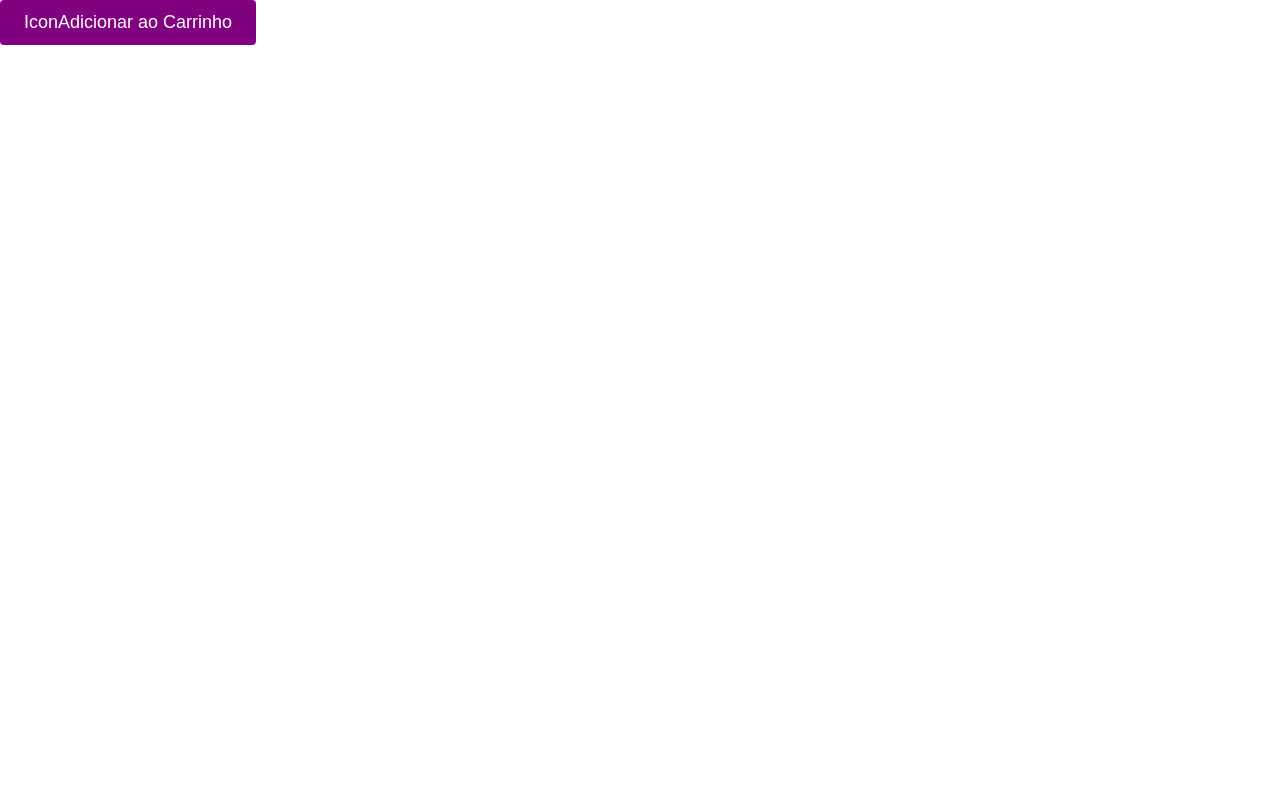
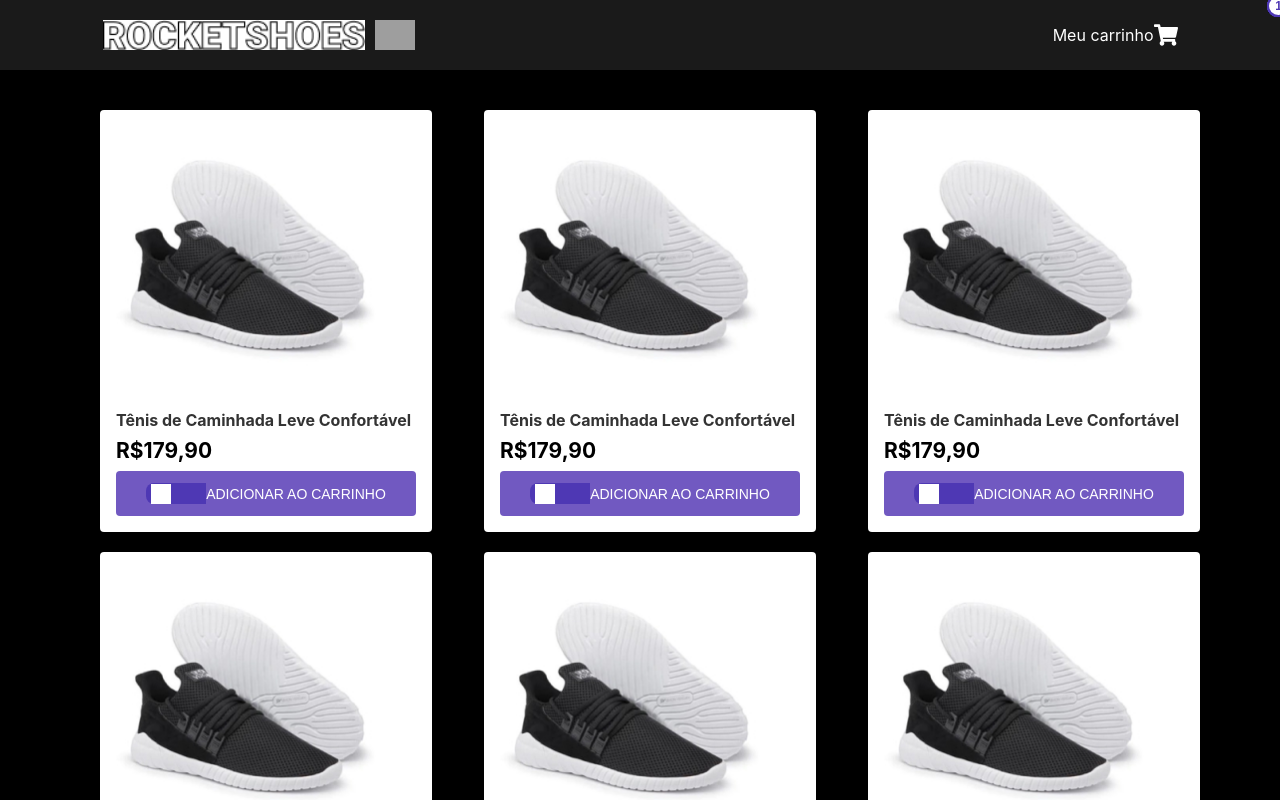
Before and after one commit to Nicolasmoss92/shopping-cart, a React (Create React App) app in the folder cart/: page / in a window 1280 px wide. Shown: the top 800 px of the page. Built offline with nearby package versions, Linux system fonts and the light colour scheme; grey boxes are pictures that could not be loaded.

Commit message:
feat: initial version button

```diff
--- a/cart/src/App.tsx
+++ b/cart/src/App.tsx
@@ -6,11 +6,13 @@ import CheckoutSummary from "./components/layout/checkOut/CheckoutSummary";
 import CheckoutPage from "./pages/CheckOutPage";
 import ListItensPage from "./pages/ListItensPage";
 import Button from "./components/button/Button";
+import CardButton from "./components/layout/card/CardButton";
+import CardGridPage from "./pages/ListItensPage";
 
 function App() {
   return (
     <div className="App">
-      <Button title="Adicionar ao Carrinho" showIcon={true} primary={true} large={true} />
+      <CardGridPage />
     </div>
   );
 }
--- a/cart/src/components/button/Button/index.tsx
+++ b/cart/src/components/button/Button/index.tsx
@@ -1,10 +1,10 @@
 import { ButtonProps } from '../../../types/button/buttonTypes';
-import { StyledButton } from './styles';  // Importa os estilos
+import { StyledButton } from './styles';
 
-const Button: React.FC<ButtonProps> = ({ title, showIcon, primary, large, onClick, ...props }) => {
+const Button: React.FC<ButtonProps> = ({ title, showIcon, primary, large, onClick, icon, ...props }) => {
   return (
     <StyledButton primary={primary} large={large} onClick={onClick} {...props}>
-      {showIcon && <span>Icon</span>}
+      {showIcon && icon}
       {title}
     </StyledButton>
   );
--- a/cart/src/components/button/Button/styles.ts
+++ b/cart/src/components/button/Button/styles.ts
@@ -2,11 +2,25 @@ import styled from 'styled-components';
 import { ButtonStyleProps } from '../../../types/button/buttonStyles';
 
 export const StyledButton = styled.button<ButtonStyleProps>`
-  background-color: ${(props) => (props.primary ? 'purple' : 'gray')};
-  font-size: ${(props) => (props.large ? '18px' : '14px')};
-  padding: ${(props) => (props.large ? '12px 24px' : '8px 16px')};
-  color: white;
+  display: flex;
+  align-items: center;
+  justify-content: center;
+  background-color: ${(props) => (props.primary ? '#7159c1' : '#ccc')};  // Fundo roxo se for primary
+  color: #fff;
   border: none;
   border-radius: 4px;
+  padding: ${(props) => (props.large ? '12px 24px' : '8px 16px')};  // Define tamanho via props
   cursor: pointer;
+  font-size: 14px;
+  transition: background-color 0.3s;
+  width: ${(props) => (props.large ? '300px' : '200px')};  // Tamanho do botão definido via props
+  height: 45px;
+
+  &:hover {
+    background-color: ${(props) => (props.primary ? '#5639a3' : '#bbb')};  // Muda o fundo ao hover
+  }
+
+  span {
+    margin-left: 10px;
+  }
 `;
--- a/cart/src/components/layout/card/Card/index.tsx
+++ b/cart/src/components/layout/card/Card/index.tsx
@@ -1,3 +1,4 @@
+import CardButton from "../CardButton";
 import CartButton from "../CardButton";
 import { ProductCard, ProductImage, ProductName, ProductPrice} from "./styles";
 
@@ -8,7 +9,7 @@ const Card: React.FC = () => {
         <ProductImage src="/tenis2.jpg" alt="Tênis de Caminhada Leve Confortável" />
         <ProductName>Tênis de Caminhada Leve Confortável</ProductName>
         <ProductPrice>R$179,90</ProductPrice>
-        <CartButton />
+        <CardButton />
       </ProductCard>
     </div>
   );
--- a/cart/src/components/layout/card/CardButton/index.tsx
+++ b/cart/src/components/layout/card/CardButton/index.tsx
@@ -1,15 +1,23 @@
-import { Button, CartIcon, Quantity } from "./styles";
+import Button from "../../../button/Button";
+import { CartIconWrapper, Quantity } from "./styles";
 
-const CartButton: React.FC = () => {
+const CardButton: React.FC = () => {
+  const icon = (
+    <CartIconWrapper>
+      <img src='./Vector.jpg' alt="Carrinho" />
+      <Quantity>1</Quantity>  {/* Aqui podemos ajustar para exibir a quantidade */}
+    </CartIconWrapper>
+  );
+
   return (
-    <Button>
-      <CartIcon>
-        <img src='./Vector.jpg' alt="Carrinho" />
-        <span>55</span>
-      </CartIcon>
-      <span>ADICIONAR AO CARRINHO</span>
-    </Button>
+    <Button
+      title="ADICIONAR AO CARRINHO"  // Texto do botão
+      showIcon={true}  // Indica que o ícone deve ser mostrado
+      icon={icon}  // Passa o ícone
+      primary={true}  // Define como botão primário (roxo)
+      large={true}  // Define como botão grande
+    />
   );
 };
 
-export default CartButton;
+export default CardButton;
--- a/cart/src/components/layout/card/CardButton/styles.ts
+++ b/cart/src/components/layout/card/CardButton/styles.ts
@@ -1,34 +1,10 @@
 import styled from 'styled-components';
 
-export const Button = styled.button`
-  display: flex;
-  align-items: center;
-  background-color: #7159c1;
-  color: #fff;
-  border: none;
-  border-radius: 4px;
-  margin-top: 8px;
-  padding: 0;
-  cursor: pointer;
-  font-size: 14px;
-  transition: background-color 0.3s;
-  width: 300px;
-  height: 45px;
-
-  &:hover {
-    background-color: #5639a3;
-  }
-
-  span {
-    margin-left: 10px;
-  }
-`;
-
-export const CartIcon = styled.div`
+export const CartIconWrapper = styled.div`
   display: flex;
   align-items: center;
   background-color: #4e38b4;
-  padding: 0px;
+  padding: 0;
   border-radius: 8px 0 0 8px;
   height: 100%;
   min-width: 60px;
@@ -39,7 +15,6 @@ export const CartIcon = styled.div`
     height: 20px;
   }
 `;
-
 
 export const Quantity = styled.span`
   position: absolute;
--- a/cart/src/types/button/buttonTypes.ts
+++ b/cart/src/types/button/buttonTypes.ts
@@ -1,6 +1,7 @@
 export interface ButtonProps extends React.ButtonHTMLAttributes<HTMLButtonElement> {
   title: string;
   showIcon: boolean;
-  primary?: boolean;  // Define se o botão é primário (roxo)
-  large?: boolean;    // Define se o botão é grande ou pequeno
+  icon?: React.ReactNode;  // Aqui definimos o tipo do ícone
+  primary?: boolean;  // Indica se o botão é primário (roxo)
+  large?: boolean;  // Define o tamanho do botão
 }
```
